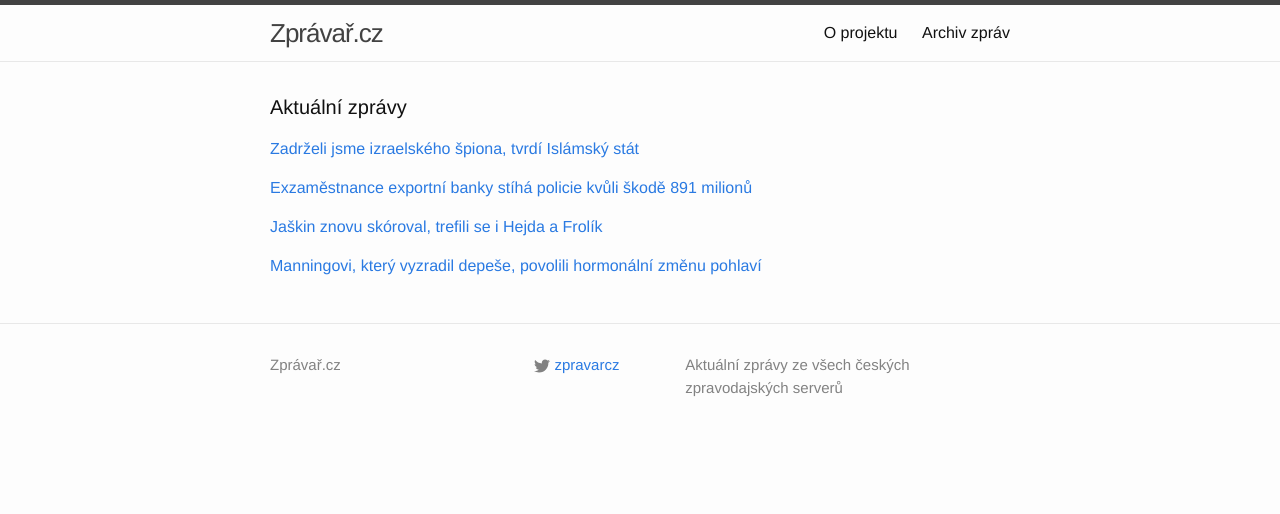
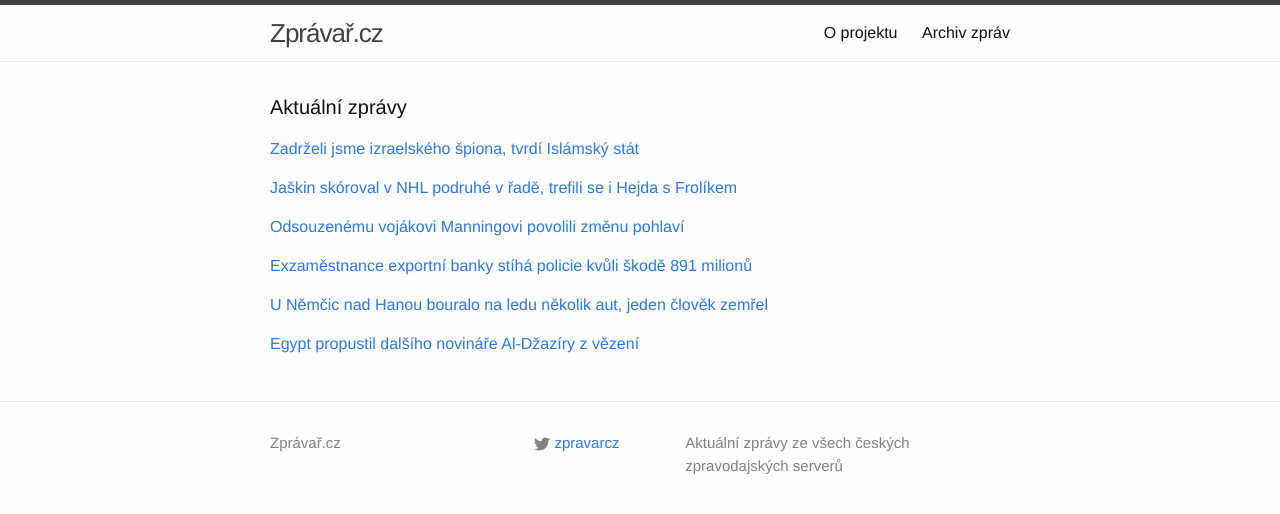
Before and after one commit to adliska/zpravar, a Jekyll site: the page built from index.html, in a window 1280 px wide. Shown: the top 514 px of the page. Built offline with Jekyll 4.4.1, drawn with Linux system fonts in a browser that asks for light colours.

Commit message:
zpravar news update

```diff
--- a/index.html
+++ b/index.html
@@ -14,27 +14,44 @@ layout: default
 <li><a href=http://www.novinky.cz/zahranicni/blizky-a-stredni-vychod/361566-islamsky-stat-tvrdi-ze-ma-izraelskeho-spiona.html>Islámský stát tvrdí, že má izraelského špióna - www.novinky.cz</a></li>
 <li><a href=http://www.ceskenoviny.cz/zpravy/zpravy/bojovnici-islamskeho-statu-udajne-zadrzeli-izraelskeho-spiona/1180810>Bojovníci Islámského státu údajně zadrželi izraelského špióna - www.ceskenoviny.cz</a></li>
 </ul>
-</div><p><a href="javascript:;" onclick="toggle_visibility('zpravy1')">Exzaměstnance exportní banky stíhá policie kvůli škodě 891 milionů</a></p>
+</div><p><a href="javascript:;" onclick="toggle_visibility('zpravy1')">Jaškin skóroval v NHL podruhé v řadě, trefili se i Hejda s Frolíkem</a></p>
 <div id="zpravy1" style="display:none">
+<ul>
+<li><a href=http://www.rozhlas.cz/_zprava/jaskin-skoroval-v-nhl-podruhe-v-rade-trefili-se-i-hejda-s-frolikem--1455095>Jaškin skóroval v NHL podruhé v řadě, trefili se i Hejda s Frolíkem - www.rozhlas.cz</a></li>
+<li><a href=http://www.denik.cz/hokej/jaskin-znovu-skoroval-trefili-se-i-hejda-a-frolik-20150213.html>Jaškin znovu skóroval, trefili se i Hejda a Frolík - www.denik.cz</a></li>
+<li><a href=http://hokej.idnes.cz/jaskin-potvrdil-golovou-formu-dzz-/nhl.aspx?c=A150213_070535_nhl_Mkr>Jaškin potvrdil gólovou formu, mezi střelci byli i Frolík a Hejda - hokej.idnes.cz</a></li>
+<li><a href=http://www.sportovninoviny.cz/zpravy/jaskin-znovu-skoroval-trefili-se-i-hejda-a-frolik/1180834>Jaškin znovu skóroval, trefili se i Hejda a Frolík - www.sportovninoviny.cz</a></li>
+<li><a href=http://sport.aktualne.cz/jaskinovi-to-pali-dalsim-golem-pomohl-zdolat-tampu/r~ccc4ad48b34311e4b98c002590604f2e/>Jaškinovi to pálí! Dalším gólem pomohl zdolat Tampu - sport.aktualne.cz</a></li>
+</ul>
+</div><p><a href="javascript:;" onclick="toggle_visibility('zpravy2')">Odsouzenému vojákovi Manningovi povolili změnu pohlaví</a></p>
+<div id="zpravy2" style="display:none">
+<ul>
+<li><a href=http://zpravy.aktualne.cz/zahranici/odsouzenemu-vojakovi-manningovi-povolili-zmenu-pohlavi/r~4c40aa5cb35011e4ab15002590604f2e/>Odsouzenému vojákovi Manningovi povolili změnu pohlaví - zpravy.aktualne.cz</a></li>
+<li><a href=http://zpravy.idnes.cz/manning-hormonalni-zmena-pohlavi-manningova-chelsea-f9y-/zahranicni.aspx?c=A150213_065305_zahranicni_wlk>Manningovi, který vyzradil depeše, povolili hormonální změnu pohlaví - zpravy.idnes.cz</a></li>
+<li><a href=http://www.novinky.cz/zahranicni/amerika/361564-odsouzenemu-vojakovi-manningovi-povolili-zmenu-pohlavi.html>Odsouzenému vojákovi Manningovi povolili změnu pohlaví - www.novinky.cz</a></li>
+<li><a href=http://www.ceskenoviny.cz/zpravy/zpravy/americke-urady-povolily-manningove-hormonalni-zmenu-pohlavi/1180815>Americké úřady povolily Manningové hormonální změnu pohlaví - www.ceskenoviny.cz</a></li>
+</ul>
+</div><p><a href="javascript:;" onclick="toggle_visibility('zpravy3')">Exzaměstnance exportní banky stíhá policie kvůli škodě 891 milionů</a></p>
+<div id="zpravy3" style="display:none">
 <ul>
 <li><a href=http://ekonomika.idnes.cz/kvuli-uverum-ceske-exportni-banky-padlo-dalsi-obvineni-pie-/ekoakcie.aspx?c=A150213_073846_ekoakcie_jpl>Exzaměstnance exportní banky stíhá policie kvůli škodě 891 milionů - ekonomika.idnes.cz</a></li>
 <li><a href=http://www.lidovky.cz/dalsi-obvineni-pro-ceskou-exportni-banku-zamestnanec-zpusobil-stamilionove-skody-gk7-/zpravy-domov.aspx?c=A150213_074116_ln_domov_rof>Další obvinění pro exportní banku. Stamilionové škody od jediného muže  - www.lidovky.cz</a></li>
 <li><a href=http://zpravy.e15.cz/domaci/udalosti/kvuli-uverum-ceb-padlo-dalsi-obvineni-1162592>Kvůli úvěrům ČEB padlo další obvinění - zpravy.e15.cz</a></li>
 <li><a href=http://www.ceskenoviny.cz/zpravy/zpravy/mfd-kvuli-uverum-ceb-padlo-dalsi-obvineni/1180824>MfD: Kvůli úvěrům ČEB padlo další obvinění - www.ceskenoviny.cz</a></li>
 </ul>
-</div><p><a href="javascript:;" onclick="toggle_visibility('zpravy2')">Jaškin znovu skóroval, trefili se i Hejda a Frolík</a></p>
-<div id="zpravy2" style="display:none">
+</div><p><a href="javascript:;" onclick="toggle_visibility('zpravy4')">U Němčic nad Hanou bouralo na ledu několik aut, jeden člověk zemřel</a></p>
+<div id="zpravy4" style="display:none">
 <ul>
-<li><a href=http://www.denik.cz/hokej/jaskin-znovu-skoroval-trefili-se-i-hejda-a-frolik-20150213.html>Jaškin znovu skóroval, trefili se i Hejda a Frolík - www.denik.cz</a></li>
-<li><a href=http://hokej.idnes.cz/jaskin-potvrdil-golovou-formu-dzz-/nhl.aspx?c=A150213_070535_nhl_Mkr>Jaškin potvrdil gólovou formu, mezi střelci byli i Frolík a Hejda - hokej.idnes.cz</a></li>
-<li><a href=http://www.sportovninoviny.cz/zpravy/jaskin-znovu-skoroval-trefili-se-i-hejda-a-frolik/1180834>Jaškin znovu skóroval, trefili se i Hejda a Frolík - www.sportovninoviny.cz</a></li>
-<li><a href=http://sport.aktualne.cz/jaskinovi-to-pali-dalsim-golem-pomohl-zdolat-tampu/r~ccc4ad48b34311e4b98c002590604f2e/>Jaškinovi to pálí! Dalším gólem pomohl zdolat Tampu - sport.aktualne.cz</a></li>
+<li><a href=http://olomouc.idnes.cz/u-nemcic-nad-hanou-bouralo-na-kluzke-silnici-nekolik-aut-jeden-clovek-zemrel-1bt-/olomouc-zpravy.aspx?c=A150213_082541_olomouc-zpravy_jpl>U Němčic nad Hanou bouralo na ledu několik aut, jeden člověk zemřel - olomouc.idnes.cz</a></li>
+<li><a href=http://zpravy.aktualne.cz/regiony/olomoucky/na-prostejovsku-havarovalo-nekolik-aut-jeden-clovek-zemrel/r~3b6e187eb35311e4bdad0025900fea04/>Na Prostějovsku havarovalo několik aut, jeden člověk zemřel - zpravy.aktualne.cz</a></li>
+<li><a href=http://www.ceskenoviny.cz/zpravy/zpravy/na-prostejovsku-havarovalo-nekolik-aut-jeden-clovek-zemrel/1180857>Na Prostějovsku havarovalo několik aut, jeden člověk zemřel - www.ceskenoviny.cz</a></li>
+<li><a href=http://www.novinky.cz/krimi/361569-na-prostejovsku-se-srazilo-pet-aut-jeden-mrtvy.html>Na Prostějovsku se srazilo pět aut, jeden mrtvý - www.novinky.cz</a></li>
 </ul>
-</div><p><a href="javascript:;" onclick="toggle_visibility('zpravy3')">Manningovi, který vyzradil depeše, povolili hormonální změnu pohlaví</a></p>
-<div id="zpravy3" style="display:none">
+</div><p><a href="javascript:;" onclick="toggle_visibility('zpravy5')">Egypt propustil dalšího novináře Al-Džazíry z vězení</a></p>
+<div id="zpravy5" style="display:none">
 <ul>
-<li><a href=http://zpravy.idnes.cz/manning-hormonalni-zmena-pohlavi-manningova-chelsea-f9y-/zahranicni.aspx?c=A150213_065305_zahranicni_wlk>Manningovi, který vyzradil depeše, povolili hormonální změnu pohlaví - zpravy.idnes.cz</a></li>
-<li><a href=http://www.novinky.cz/zahranicni/amerika/361564-odsouzenemu-vojakovi-manningovi-povolili-zmenu-pohlavi.html>Odsouzenému vojákovi Manningovi povolili změnu pohlaví - www.novinky.cz</a></li>
-<li><a href=http://www.ceskenoviny.cz/zpravy/zpravy/americke-urady-povolily-manningove-hormonalni-zmenu-pohlavi/1180815>Americké úřady povolily Manningové hormonální změnu pohlaví - www.ceskenoviny.cz</a></li>
+<li><a href=http://echo24.cz/a/issGy>Egypt propustil dalšího novináře Al-Džazíry z vězení - echo24.cz</a></li>
+<li><a href=http://zpravy.aktualne.cz/zahranici/egypt-propustil-novinare-ktereho-veznil-vice-nez-400-dni/r~ef03df54b34911e4ab15002590604f2e/>Egypt propustil novináře, kterého věznil více než 400 dní - zpravy.aktualne.cz</a></li>
+<li><a href=http://www.ceskenoviny.cz/zpravy/zpravy/egypt-po-vice-nez-roce-propustil-vezneneho-novinare-al-dzaziry/1180835>Egypt po více než roce propustil vězněného novináře Al-Džazíry - www.ceskenoviny.cz</a></li>
 </ul>
 </div></div>
```
